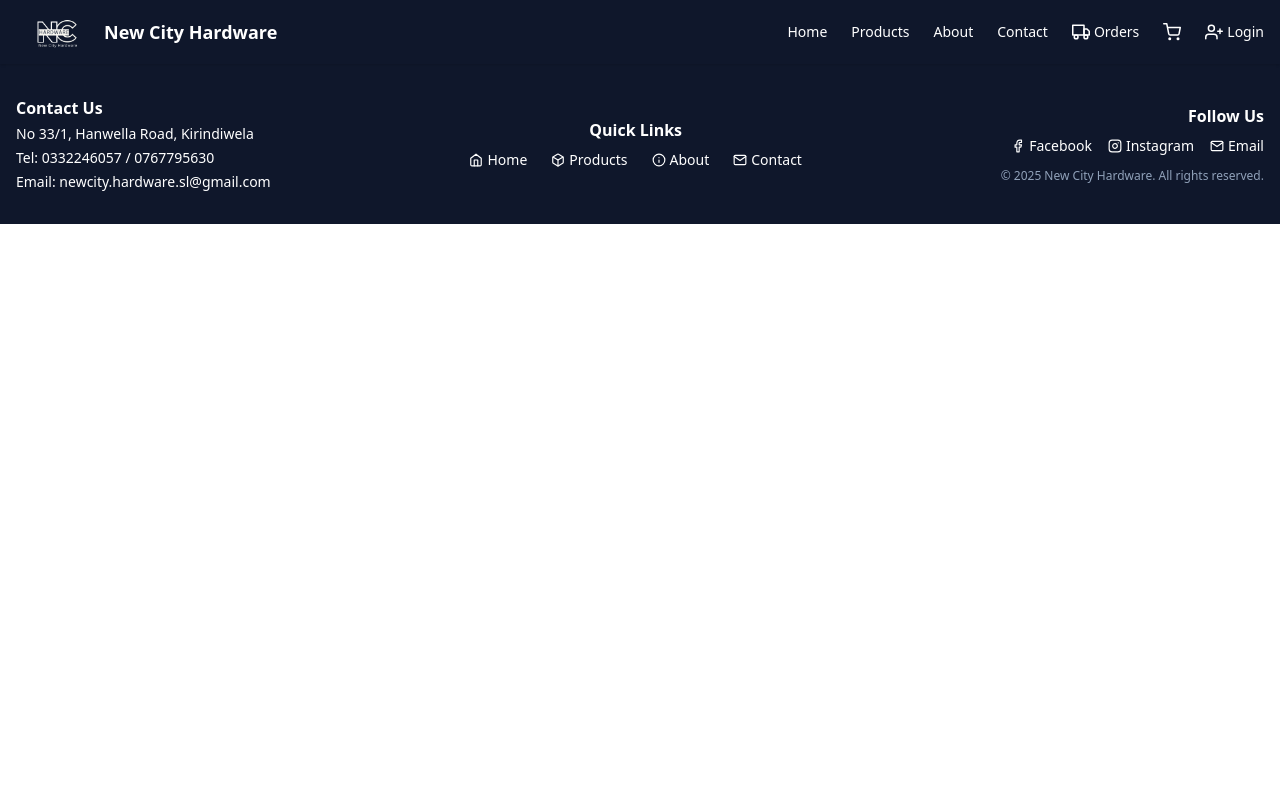
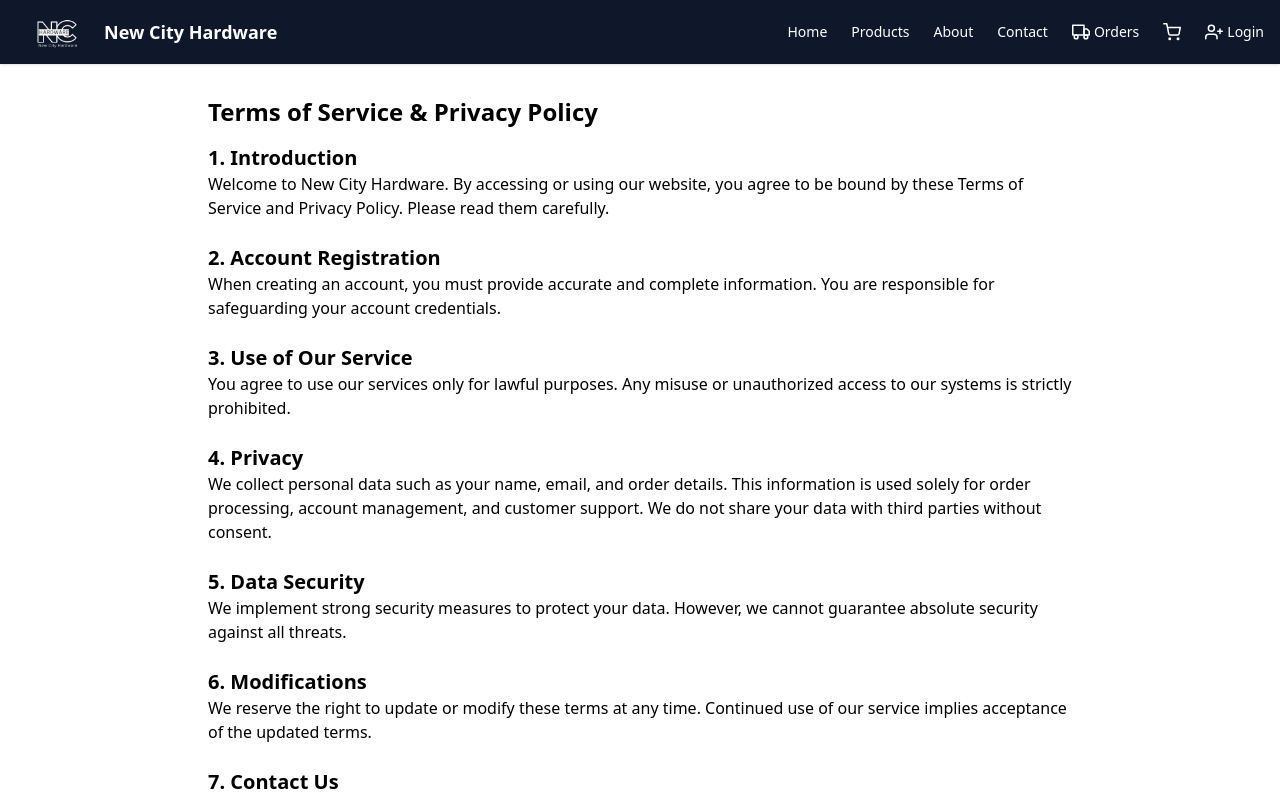
Before and after one commit to RDinujaya4/Agile-Solutions-New-City-HW, a React (Vite) app in the folder new-city-hardware/: page /terms in a window 1280 px wide. Shown: the top 800 px of the page. Built offline with nearby package versions, Linux system fonts and the light colour scheme; no server answers; the database is empty.

Commit message:
add privacy policy

```diff
--- a/new-city-hardware/src/App.jsx
+++ b/new-city-hardware/src/App.jsx
@@ -18,6 +18,7 @@ import Cart from './pages/user/Cart.jsx';
 import Login from './pages/Login';
 import ProductView from './pages/user/ProductView.jsx';
 import OrderHistory from './pages/user/OrderHistory.jsx';
+import TermsAndPrivacy from './pages/TermsAndPrivacy.jsx';
 
 import AdminDashboard from './pages/admin/AdminDashboard.jsx';
 import AdminAddProduct from './pages/admin/AdminAddProduct.jsx';
@@ -62,6 +63,7 @@ function App() {
             <Route path="/cart" element={<Cart />} />
             <Route path="/orders" element={<OrderHistory/>}/>
             <Route path="/login" element={<Login />} />
+            <Route path="/terms" element={<TermsAndPrivacy />} />
 
             {/* Admin Protected Routes */}
             <Route path="/admindash" element={
--- a/new-city-hardware/src/pages/Login.jsx
+++ b/new-city-hardware/src/pages/Login.jsx
@@ -30,6 +30,7 @@ export default function Auth() {
   const [isSignup, setIsSignup] = useState(true);
   const [isForgotPassword, setIsForgotPassword] = useState(false);
   const [showPassword, setShowPassword] = useState(false);
+  const [agree, setAgree] = useState(false);
   const [formData, setFormData] = useState({
     firstName: "",
     lastName: "",
@@ -123,14 +124,19 @@ export default function Auth() {
           !formData.email ||
           !formData.password
         ) {
-          alert("Please fill in all fields");
+          Toast.fire({ icon: 'warning', title: 'Please fill in all fields.' });
           setLoading(false);
           return;
         }
 
         if (!usernameAvailable) {
-          alert("Username already taken");
+          Toast.fire({ icon: 'error', title: 'Username already taken.' });
           setLoading(false);
+          return;
+        }
+
+        if (!agree) {
+          Toast.fire({ icon: 'warning', title: 'You must agree to the Terms and Privacy Policy.' });
           return;
         }
 
@@ -188,7 +194,10 @@ export default function Auth() {
       }
     } catch (error) {
       console.error(error);
-      alert(error.message);
+      Toast.fire({
+        icon: 'error',
+        title: "Enter valid email and password.",
+      });
     } finally {
       setLoading(false);
     }
@@ -215,7 +224,10 @@ export default function Auth() {
         });
       }
 
-      alert("Signed in with Google!");
+      Toast.fire({
+        icon: 'info',
+        title: 'Signed in with Google!',
+      });
       const userDoc = await getDoc(doc(db, "users", auth.currentUser.uid));
       const role = userDoc.exists() ? userDoc.data().role : "user";
       navigate(role === "admin" ? "/admindash" : "/");
@@ -302,16 +314,25 @@ export default function Auth() {
                 onSubmit={async (e) => {
                   e.preventDefault();
                   if (!formData.email) {
-                    toast.error("Please enter your email");
+                    Toast.fire({
+                      icon: 'error',
+                      title: 'Please enter your email',
+                    });
                     return;
                   }
                   try {
                     await sendPasswordResetEmail(auth, formData.email);
-                    toast.success("Password reset email sent!");
+                    Toast.fire({
+                      icon: 'success',
+                      title: 'Password reset email sent!',
+                    });
                     setIsForgotPassword(false);
                   } catch (error) {
                     console.error(error);
-                    toast.error("Failed to send reset email");
+                    Toast.fire({
+                      icon: 'error',
+                      title: 'Failed to send reset email',
+                    });
                   }
                 }}
               >
@@ -345,7 +366,7 @@ export default function Auth() {
                 animate={{ opacity: 1, y: 0 }}
                 exit={{ opacity: 0, y: -20 }}
                 transition={{ duration: 0.3 }}
-            className="space-y-4"
+                className="space-y-2"
                 onSubmit={handleSubmit}>
                 {isSignup && (
                   <div className="flex gap-4">
@@ -468,7 +489,24 @@ export default function Auth() {
                       </p>
                     </div>
                   )}
+                  {isSignup && (
+                  <div className="flex items-start mt-4">
+                    <input
+                      type="checkbox"
+                      checked={agree}
+                      onChange={(e) => setAgree(e.target.checked)}
+                      className="mt-1 mr-2"
+                    />
+                    <p className="text-sm">
+                      I agree to the{' '}
+                      <a href="/terms" target="_blank" className="text-blue-600 underline">
+                        Terms of Service and Privacy Policy
+                      </a>
+                    </p>
                   </div>
+                  )}
+                </div>
+
 
                 <button
                   type="submit"
--- /dev/null
+++ b/new-city-hardware/src/pages/TermsAndPrivacy.jsx
@@ -0,0 +1,58 @@
+import React from 'react';
+
+export default function TermsAndPrivacy() {
+  return (
+    <div className="max-w-4xl mx-auto px-4 py-8">
+      <h1 className="text-2xl font-bold mb-4">Terms of Service & Privacy Policy</h1>
+
+      <section className="mb-6">
+        <h2 className="text-xl font-semibold">1. Introduction</h2>
+        <p>
+          Welcome to New City Hardware. By accessing or using our website, you agree to be bound by these Terms of Service and Privacy Policy. Please read them carefully.
+        </p>
+      </section>
+
+      <section className="mb-6">
+        <h2 className="text-xl font-semibold">2. Account Registration</h2>
+        <p>
+          When creating an account, you must provide accurate and complete information. You are responsible for safeguarding your account credentials.
+        </p>
+      </section>
+
+      <section className="mb-6">
+        <h2 className="text-xl font-semibold">3. Use of Our Service</h2>
+        <p>
+          You agree to use our services only for lawful purposes. Any misuse or unauthorized access to our systems is strictly prohibited.
+        </p>
+      </section>
+
+      <section className="mb-6">
+        <h2 className="text-xl font-semibold">4. Privacy</h2>
+        <p>
+          We collect personal data such as your name, email, and order details. This information is used solely for order processing, account management, and customer support. We do not share your data with third parties without consent.
+        </p>
+      </section>
+
+      <section className="mb-6">
+        <h2 className="text-xl font-semibold">5. Data Security</h2>
+        <p>
+          We implement strong security measures to protect your data. However, we cannot guarantee absolute security against all threats.
+        </p>
+      </section>
+
+      <section className="mb-6">
+        <h2 className="text-xl font-semibold">6. Modifications</h2>
+        <p>
+          We reserve the right to update or modify these terms at any time. Continued use of our service implies acceptance of the updated terms.
+        </p>
+      </section>
+
+      <section className="mb-6">
+        <h2 className="text-xl font-semibold">7. Contact Us</h2>
+        <p>
+          If you have questions about these terms, please contact us at <a href="mailto:newcity.hardware.sl@gmail.com" className="text-blue-600 underline">newcity.hardware.sl@gmail.com</a>.
+        </p>
+      </section>
+    </div>
+  );
+}
```
Lines whose indentation alone changed are shown as unchanged.
